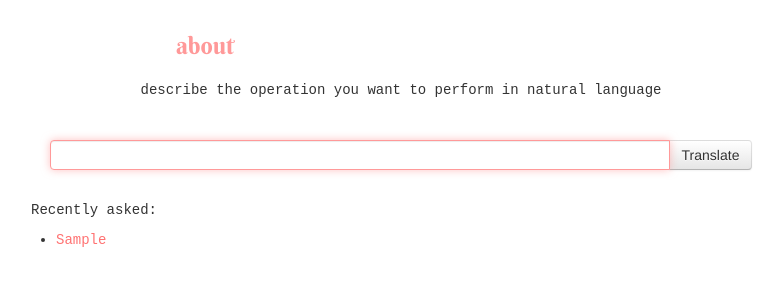
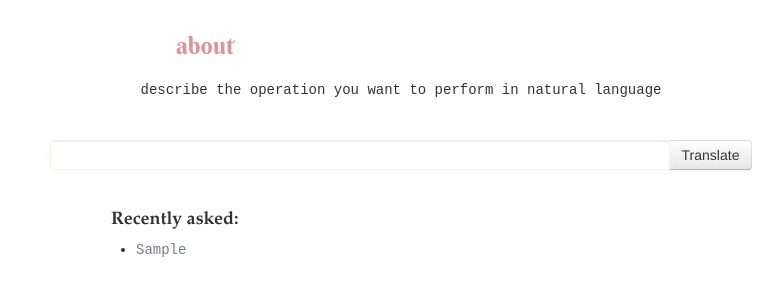
Before and after one commit to TellinaTool/tellina, a Django app: page / in a window 1280 px wide. Shown: the top 300 px of the page, without its empty margins (239-1022 px from the left). Run offline with Django 3.2, Linux system fonts and the light colour scheme; tables that the repository leaves empty hold one stand-in row (values such as "Sample post"); parts of the project's set-up code (start-up, migrations or seed data) failed here and were passed over; some libraries are stand-ins or nearby versions.

Commit message:
new homepage look

```diff
--- a/tellina/static/css/es.css
+++ b/tellina/static/css/es.css
@@ -7,7 +7,7 @@ body {
 }
 
 a {
-    color: #ff9999;
+    color: #df9496;
 }
 
 .program-text {
@@ -80,9 +80,9 @@ a {
 }
 
 #translate:focus {
-    border-color: #ff9999;
-    -moz-box-shadow: 0 0 8px rgba(255, 153, 153, 0.6);
-    box-shadow: 0 1px 1px rgba(0, 0, 0, 0.075) inset, 0 0 8px rgba(255, 153, 153, 0.6);
+    border-color: #F4F3EE;
+    -moz-box-shadow: 0 0 8px rgba(244, 243, 238, 0.6);
+    box-shadow: 0 1px 1px rgba(0, 0, 0, 0.075) inset, 0 0 8px rgba(244, 243, 238, 0.6);
     outline: 0 none;
 }
 
@@ -141,11 +141,16 @@ a {
 }
 
 .request-suggestion a {
-    color:#ff7272 !important;
+    color:#727B84 !important;
 }
 
 .request-suggestion a:hover {
-    color:#ff6666 !important;
+    color:#727B84 !important;
+}
+
+.request-suggestion h4 {
+    font-family: Garamond,Baskerville,"Baskerville Old Face","Hoefler Text","Times New Roman",serif;
+    font-size: 18px;
 }
 
 #top-search {
@@ -161,7 +166,7 @@ a {
 #top-search:focus {
    width: 440px;
 
-   border-color: #ff9999;
+   border-color: #df9496;
    -moz-box-shadow: 0 0 8px rgba(255, 153, 153, 0.6);
    box-shadow: 0 1px 1px rgba(0, 0, 0, 0.075) inset, 0 0 8px rgba(255, 153, 153, 0.6);
    outline: 0 none;
--- a/tellina/templates/translator/index.html
+++ b/tellina/templates/translator/index.html
@@ -25,11 +25,12 @@
                     </form>
                 </div>
             </div>
-            <div class="offset1 span8">
+            <div class="offset2 span8">
                 <div class="center-block">
+                    <div class="request-suggestion">
                         {% if latest_request_list %}
-                        <p> Recently asked: </p>
-                        <ul class="request-suggestion">
+                            <h4> Recently asked: </h4>
+                            <ul>
                                 {% for request in latest_request_list %}
                                     <li><a href="/translate?request_str={{request.request_str}}">
                                         {{request.request_str}}</a></li>
@@ -39,6 +40,7 @@
                     </div>
                 </div>
             </div>
+        </div>
     {% endblock %}
     {% block other-js %}
         <script>$("#translate").focus();</script>
```
Lines whose indentation alone changed are shown as unchanged.
